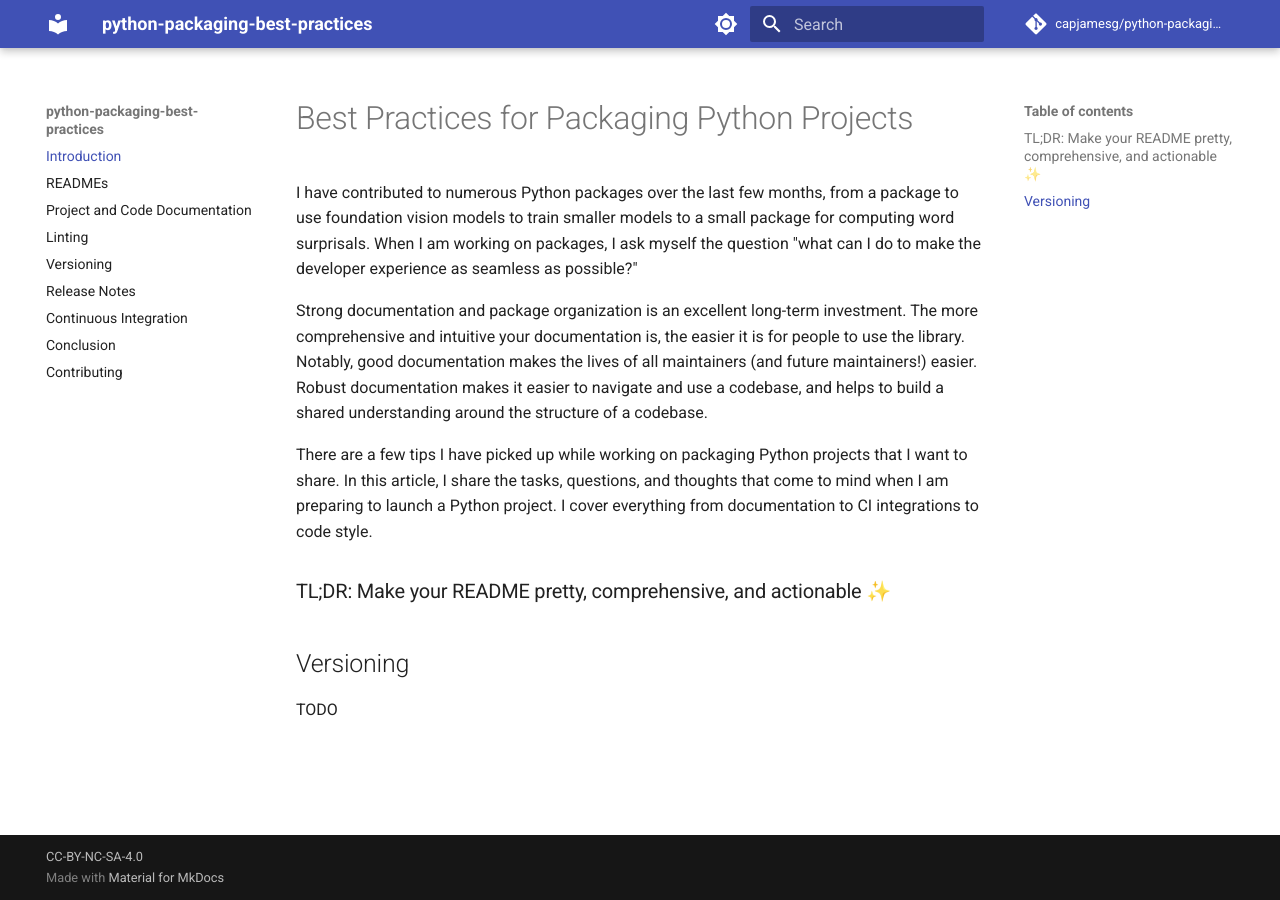
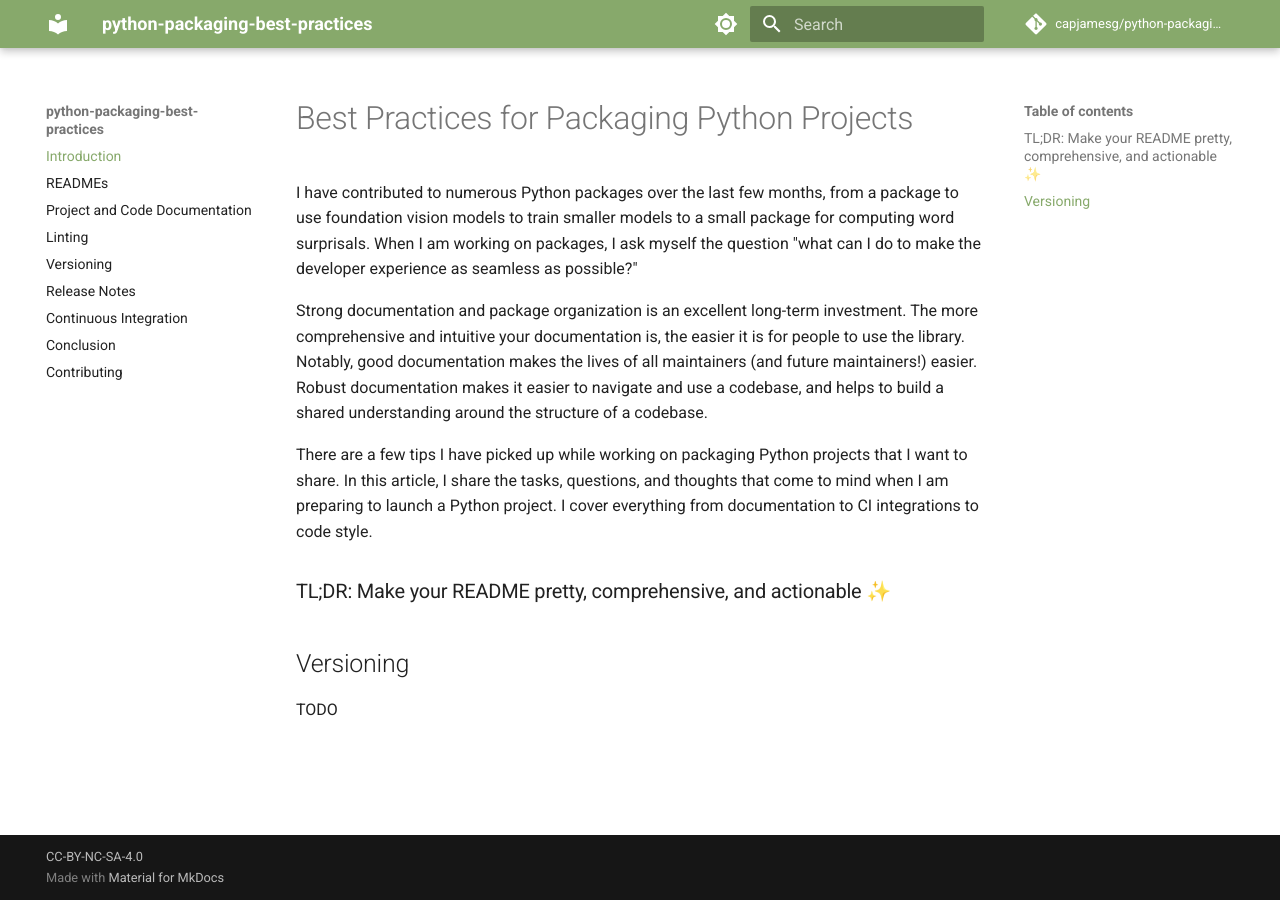
Before and after one commit to capjamesg/python-packaging-best-practices, an MkDocs documentation site: the page built from docs/index.md, in a window 1280 px wide. Built offline with MkDocs 1.6.1 and Material for MkDocs 9.7.7, drawn with Linux system fonts in a browser that asks for light colours; comment, search, counter and statistics services are not loaded.

Commit message:
set project color

```diff
--- /dev/null
+++ b/docs/stylesheets/styles.css
@@ -0,0 +1,3 @@
+:root {
+    --md-primary-fg-color:        #87A96B;
+  }
--- a/mkdocs.yml
+++ b/mkdocs.yml
@@ -6,6 +6,9 @@ repo_name: capjamesg/python-packaging-best-practices
 repo_url: https://github.com/capjamesg/python-packaging-best-practices
 edit_uri: https://github.com/capjamesg/python-packaging-best-practices/tree/main/docs
 copyright: CC-BY-NC-SA-4.0
+
+extra_css:
+  - stylesheets/styles.css
 
 nav:
   - Introduction: index.md
```
